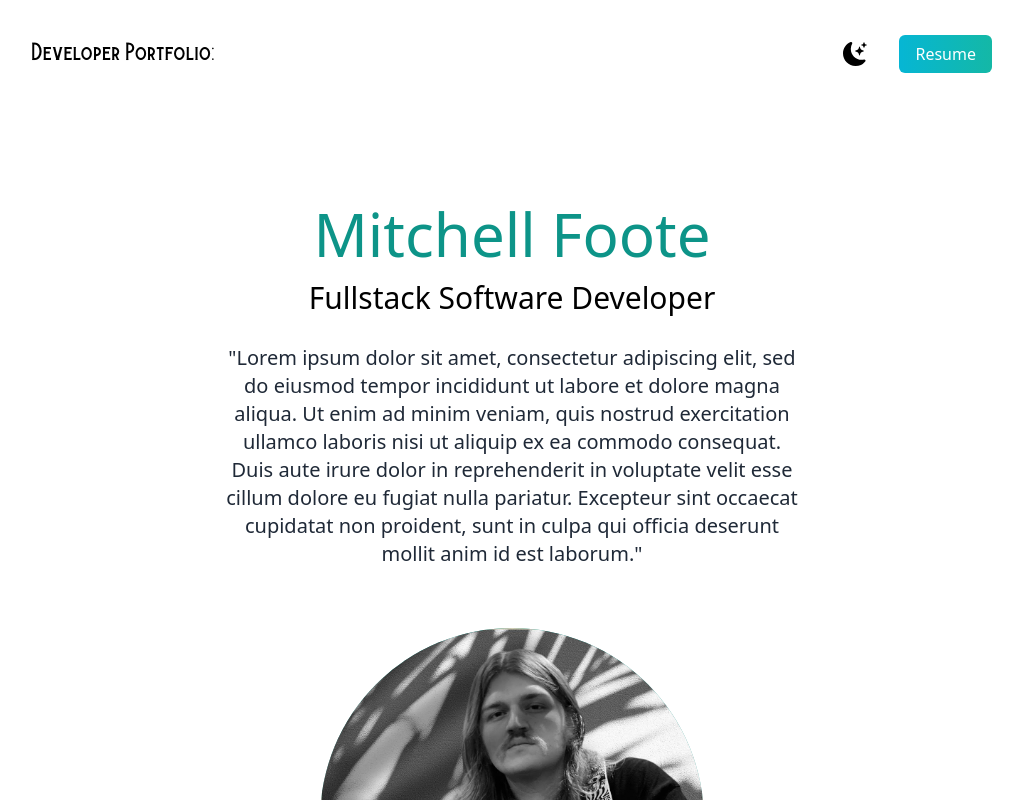
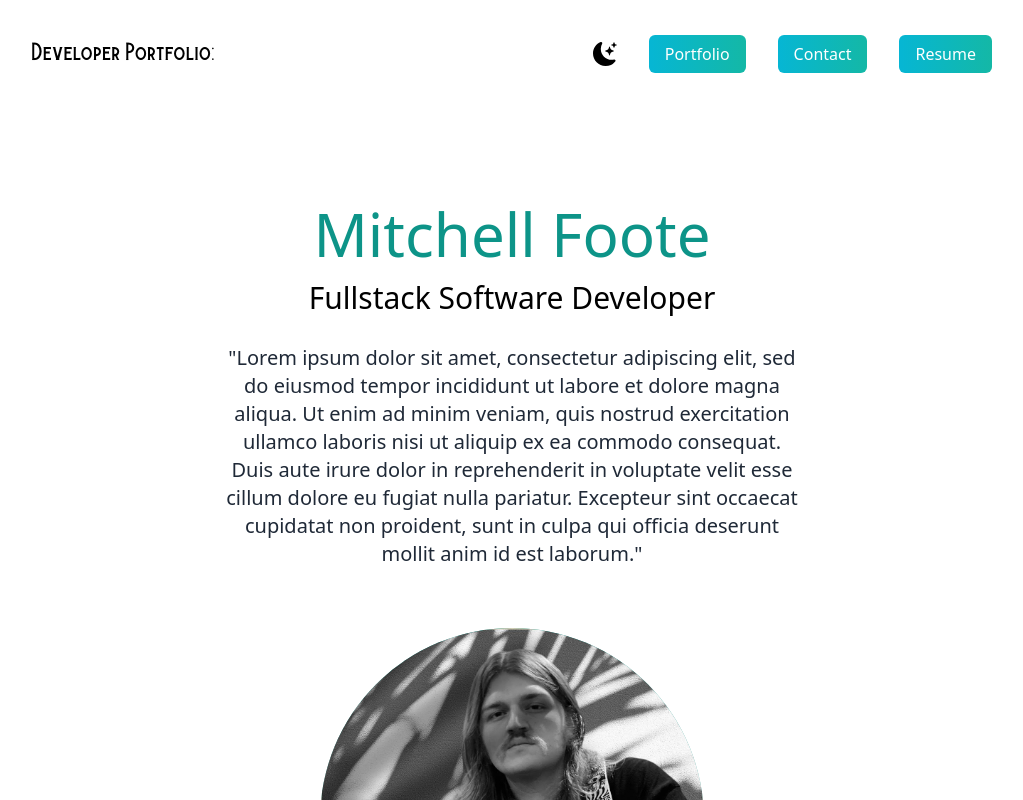
Before and after one commit to mcfoote/react-professional-portfolio, a Next.js app: page / in a window 1280 px wide. Shown: the top 800 px of the page, without its empty margins (128-1151 px from the left). Built offline with nearby package versions, Linux system fonts and the light colour scheme.

Commit message:
work on styles

```diff
--- a/pages/index.js
+++ b/pages/index.js
@@ -40,12 +40,18 @@ export default function Home() {
                 <BsFillMoonStarsFill onClick={() => setDarkMode(!darkMode)} className="cursor-pointer text-2xl dark:text-white"/>
               </li>
               <li>
-                <a className="bg-gradient-to-r from-cyan-500 to-teal-500 text-white px-4 py-2 rounded-md ml-8" href="#">Resume</a>
+                <a className="bg-gradient-to-r from-cyan-500 to-teal-500 text-white px-4 py-2 rounded-md ml-8 dark:from-purple-400 dark:to-purple-900" href="#portfolio">Portfolio</a>
+              </li>
+              <li>
+                <a className="bg-gradient-to-r from-cyan-500 to-teal-500 text-white px-4 py-2 rounded-md ml-8 dark:from-purple-400 dark:to-purple-900" href="#">Contact</a>
+              </li>
+              <li>
+                <a className="bg-gradient-to-r from-cyan-500 to-teal-500 text-white px-4 py-2 rounded-md ml-8 dark:from-purple-400 dark:to-purple-900" href="#">Resume</a>
               </li>
             </ul>
           </nav>
           <div className="text-center p-10">
-            <h2 className="text-5xl py-2 text-teal-600 font-medium md:text-6xl">Mitchell Foote</h2>
+            <h2 className="text-5xl py-2 text-teal-600 font-medium md:text-6xl dark:text-purple-700">Mitchell Foote</h2>
             <h3 className="text-2xl py-2 md:text-3xl dark:text-orange-600">Fullstack Software Developer</h3>
             <p className="text-md py-5 leading-6 text-gray-800 md:text-xl max-w-xl mx-auto dark:text-orange-800">
               "Lorem ipsum dolor sit amet, consectetur adipiscing elit, sed do eiusmod tempor incididunt ut labore et dolore magna aliqua.
@@ -80,7 +86,7 @@ export default function Home() {
               <li></li>
             </ul>
           </div>
-          <h3 className="text-center text-4xl py-4 dark:text-orange-600">Portfolio</h3>
+          <h3 id="portfolio" className="text-center text-4xl py-4 dark:text-orange-600">Portfolio</h3>
           <div className="lg:flex gap-10">
             <div className="text-center shadow-lg p-10 rounded-xl my-10">
               <Image src={project1} className="mx-auto rounded-lg "/>
@@ -91,7 +97,7 @@ export default function Home() {
                 the Bulma CSS framework is used to provide a polished interface which is responsive and scalable between mobile and desktop environments.
                 Client-side storage is used to pass data between pages providing seamless functionality and moment.js api provides time data to anchor the site with a live environment feeling."
               </p>
-              <h4 className="py-4 text-teal-600">Technologies Used</h4>
+              <h4 className="py-4 text-teal-600 dark:text-purple-600">Technologies Used</h4>
               <p className="text-fray-800 py-1">HTML</p>
               <p className="text-fray-800 py-1">CSS</p>
               <p className="text-fray-800 py-1">Javascript</p>
@@ -104,7 +110,7 @@ export default function Home() {
                 aiming to be based on user generated content for now there are four boards users can browse post threads and comment on the threads.
                 The site was buit using JS/HTML/CSS, Bootstrap, MySQL, Sequelize, Node.js, Expressjs."
               </p>
-              <h4 className="py-4 text-teal-600">Technologies Used</h4>
+              <h4 className="py-4 text-teal-600 dark:text-purple-600">Technologies Used</h4>
               <p className="text-fray-800 py-1">SQL</p>
               <p className="text-fray-800 py-1">Node</p>
               <p className="text-fray-800 py-1">Express.js</p>
@@ -118,7 +124,7 @@ export default function Home() {
                 Users can register an account which will be authenticated upon login, allowing the user to message friends in chat threads.
                 Deployed using Heroku Web Services."
               </p>
-              <h4 className="py-4 text-teal-600">Technologies Used</h4>
+              <h4 className="py-4 text-teal-600 dark:text-purple-600">Technologies Used</h4>
               <p className="text-fray-800 py-1">MongoDB</p>
               <p className="text-fray-800 py-1">Graphql</p>
               <p className="text-fray-800 py-1">Node</p>
@@ -126,7 +132,7 @@ export default function Home() {
           </div>
         </section>
         <section>
-          <div className="text-center">
+          <div id="contact" className="text-center">
             <h3 className="text-center text-3xl font-medium pt-8 pb-2 dark:text-orange-600">Contact</h3>
             <p className="text-md py-5 leading-6 text-gray-800 dark:text-orange-800">
               Feel free to contact me at my email linkedin or github.
```
